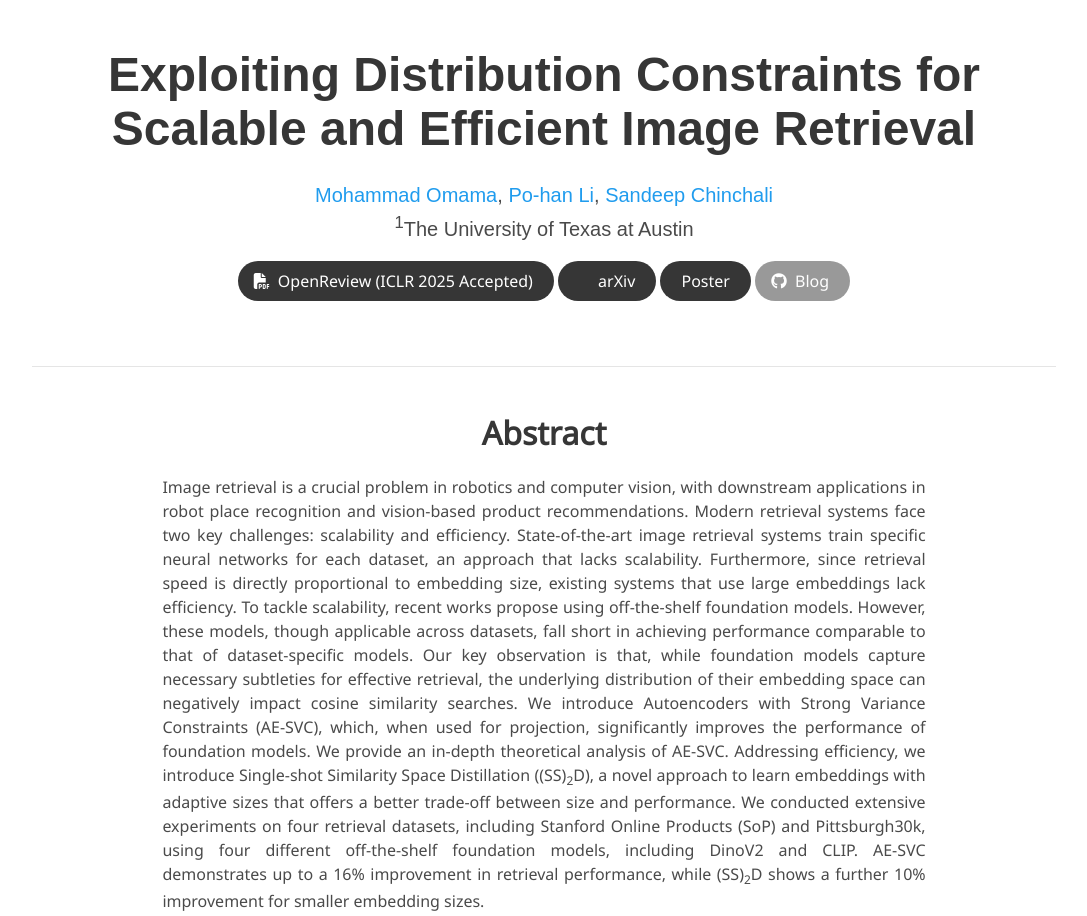
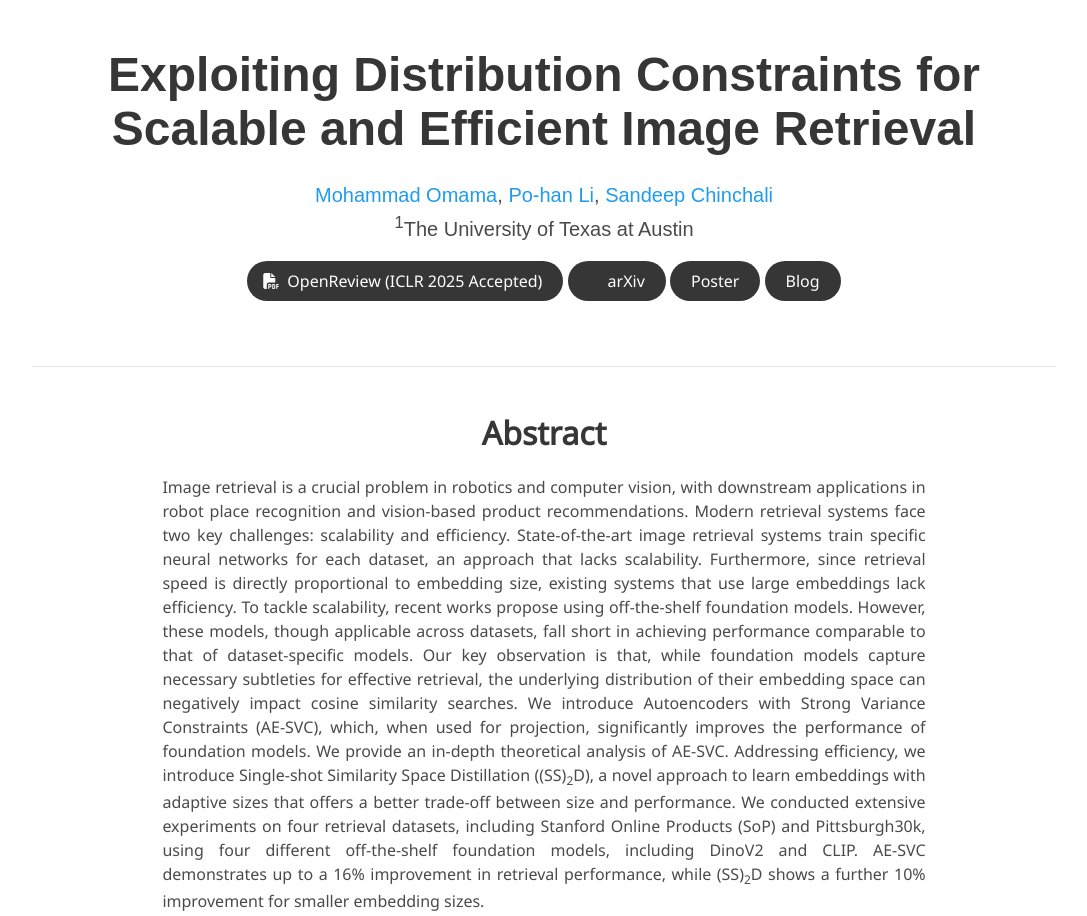
Before and after one commit to mohdomama/IRDC, a plain HTML site: page index.html in a window 1280 px wide. Shown: the top 916 px of the page, without its empty margins (96-1183 px from the left). Drawn offline with nearby package versions, Linux system fonts and the light colour scheme; some icons are missing; a web font is replaced by a local one.

Commit message:
feat: add blog

```diff
--- a/index.html
+++ b/index.html
@@ -6,7 +6,7 @@
   <meta name="description" content="Autonomous navigation with Language augmented Topometric maps">
   <meta name="keywords" content="Navigation, Self-Driving, CLIP, Multimodal, Localization">
   <meta name="viewport" content="width=device-width, initial-scale=1">
-  <title>ALT-Pilot</title>
+  <title>IRDC</title>
 
   <script>
     window.dataLayer = window.dataLayer || [];
@@ -88,10 +88,8 @@
                 </span>
                 <!-- Code Link. -->
                 <span class="link-block">
-                  <a href="" class="external-link button is-normal is-rounded is-dark" disabled="true">
-                    <span class="icon">
-                      <i class="fab fa-github"></i>
-                    </span>
+                  <a href="https://utaustin-swarmlab.github.io/2025/04/01/IRDC.html"
+                    class="external-link button is-normal is-rounded is-dark">
                     <span>Blog</span>
                   </a>
                 </span>
```
